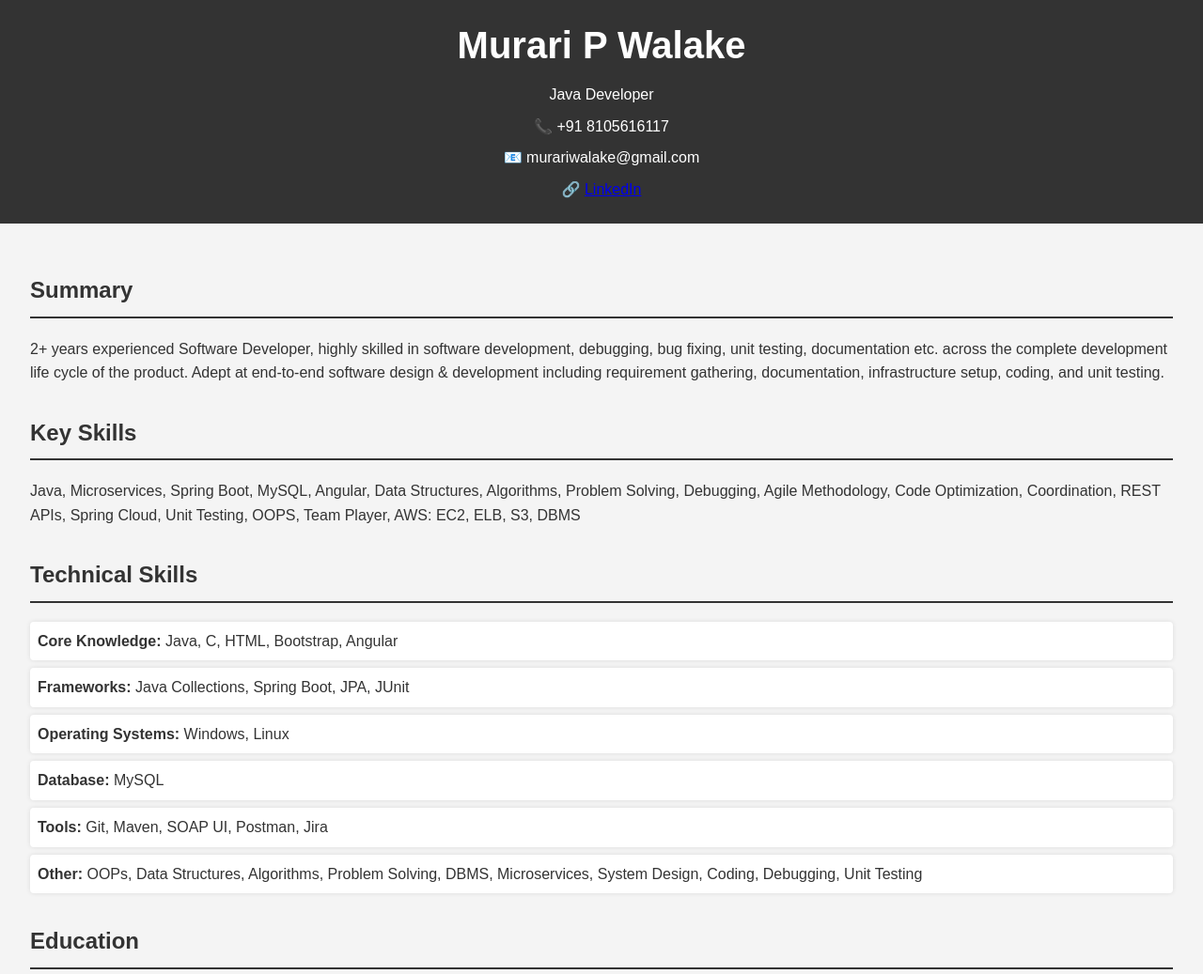
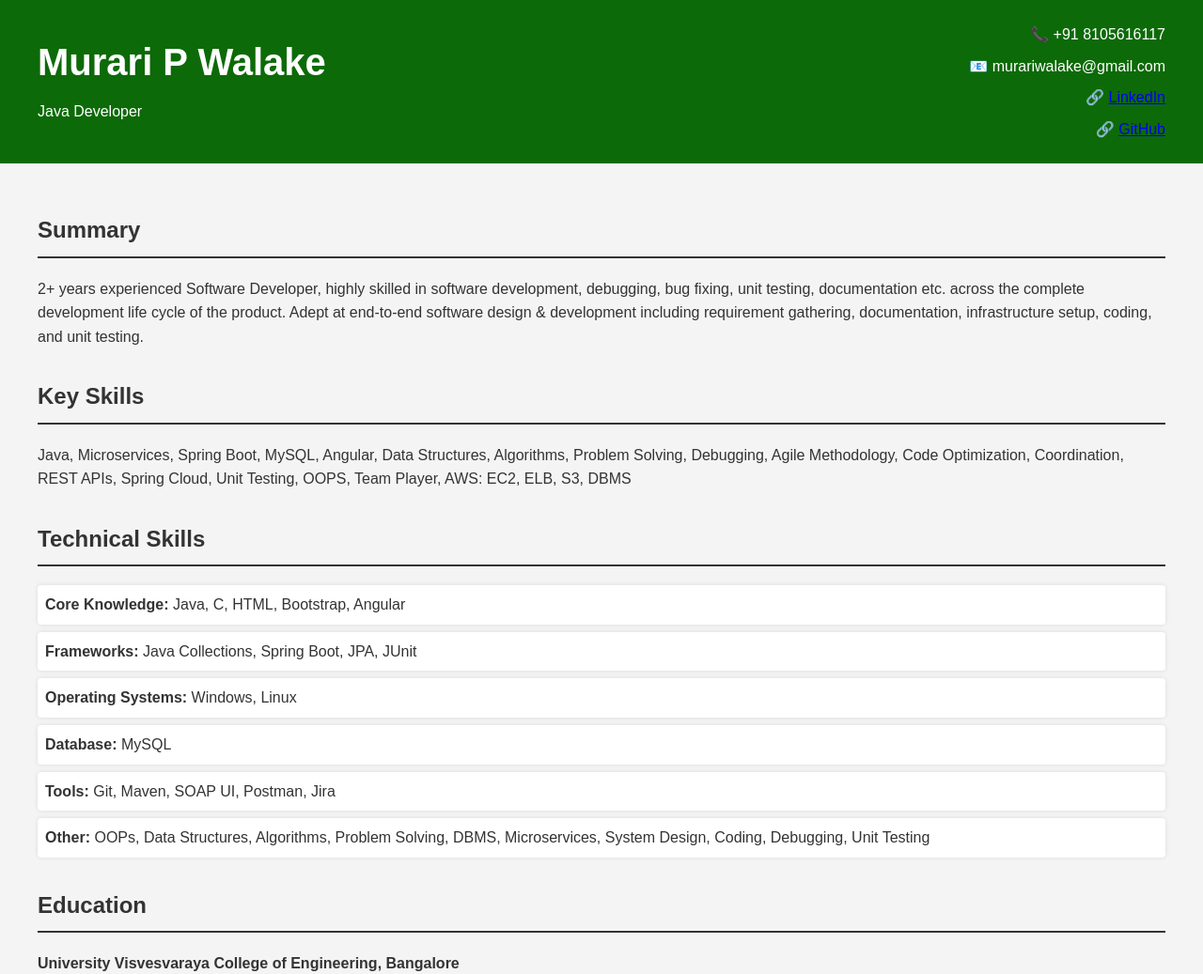
Before and after one commit to murariwalake/murariwalake.github.io, a plain HTML site: page index.html in a window 1280 px wide. Shown: the top 1037 px of the page at 94% size. Drawn offline with Linux system fonts and the light colour scheme.

Commit message:
updated profile

```diff
--- a/index.html
+++ b/index.html
@@ -8,12 +8,22 @@
 </head>
 <body>
 <header>
+    <div class="header-container">
+        <div class="name-title">
             <h1>Murari P Walake</h1>
             <p>Java Developer</p>
+        </div>
         <div class="contact-info">
+            <div class="col-1">
                 <p>📞 +91 8105616117</p>
                 <p>📧 murariwalake@gmail.com</p>
+            </div>
+            <div class="col-2">
                 <p>🔗 <a href="https://linkedin.com/in/murari-walake-1a479414a" target="_blank">LinkedIn</a></p>
+                <p>🔗 <a href="https://github.com/murariwalake" target="_blank">GitHub</a></p>
+            </div>
+
+        </div>
     </div>
 </header>
 <main>
@@ -128,5 +138,6 @@
 <footer>
     <p>© 2024 Murari Walake</p>
 </footer>
+<script src="scripts.js"></script>
 </body>
 </html>
--- a/styles.css
+++ b/styles.css
@@ -8,19 +8,40 @@ body {
 }
 
 header {
-    background: #333;
+    background: #0d6a08;
     color: #fff;
     padding: 1rem 0;
     text-align: center;
+    position: -webkit-sticky; /* For Safari */
+    position: sticky;
+    top: 0;
+    z-index: 1000;
 }
 
-header h1 {
+.header-container {
+    display: flex;
+    justify-content: space-between;
+    align-items: center;
+    max-width: 1200px;
+    margin: 0 auto;
+    padding: 0 1rem;
+}
+
+.name-title {
+    text-align: left;
+}
+
+.name-title h1 {
     margin: 0;
     font-size: 2.5rem;
 }
 
-header p {
+.name-title p {
     margin: 0.5rem 0;
+}
+
+.contact-info {
+    text-align: right;
 }
 
 .contact-info p {
@@ -29,6 +50,8 @@ header p {
 
 main {
     padding: 2rem;
+    max-width: 1200px;
+    margin: 0 auto;
 }
 
 section {
@@ -55,7 +78,7 @@ ul li {
 }
 
 footer {
-    background: #333;
+    background: #0d6a08;
     color: #fff;
     text-align: center;
     padding: 1rem 0;
```
Lines whose indentation alone changed are shown as unchanged.
